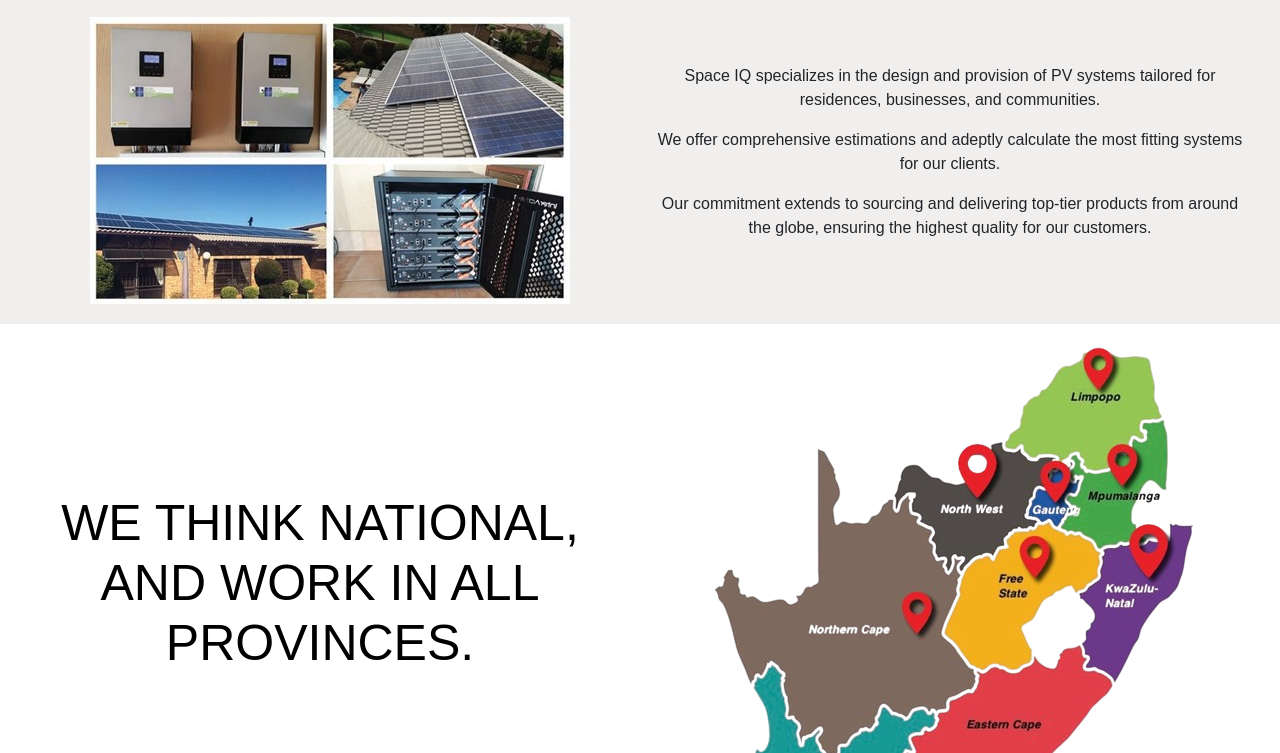
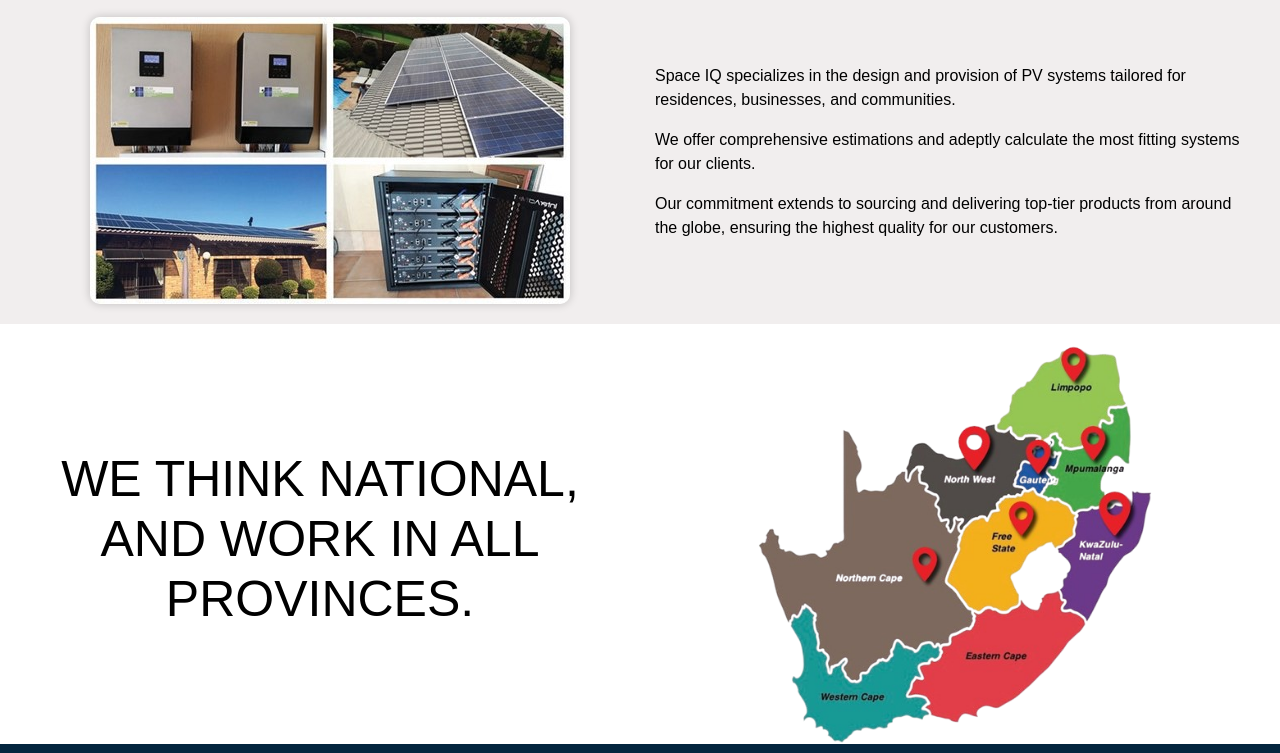
Before and after one commit to xandredurant/xandredurant.github.io, a plain HTML site: page About.html in a window 1280 px wide. Shown: the part 199-952 px from the top of the page. Drawn offline with nearby package versions, Linux system fonts and the light colour scheme.

Commit message:
fix image scaling.

```diff
--- a/Stylesheet.css
+++ b/Stylesheet.css
@@ -115,12 +115,19 @@ body{
     margin-top: 20px; /* Adjust margin as needed */
 }
 
-.about img {
+.about-1 img {
     border-radius: 10px;
     box-shadow: 0 0 10px rgba(0, 0, 0, 0.2);
 }
 
-.about p {
+.about-2 img{
+    max-width: 100%;
+    max-height: 400px;
+    overflow: hidden;
+    position: relative;
+}
+
+.about-1 p {
     color: black;
     font-size: 16px;
     text-align: left; /* Align text to the left */
```
